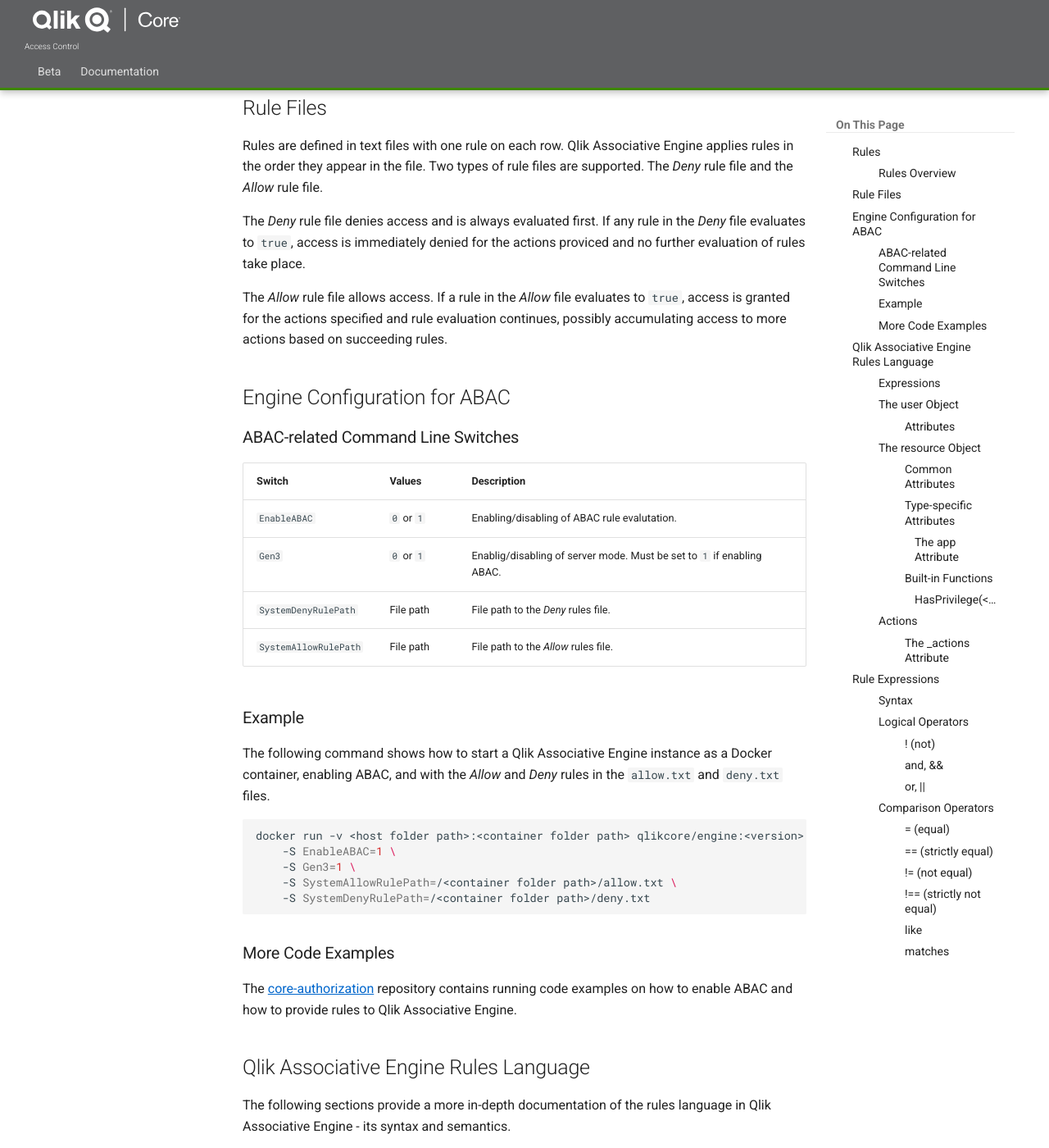
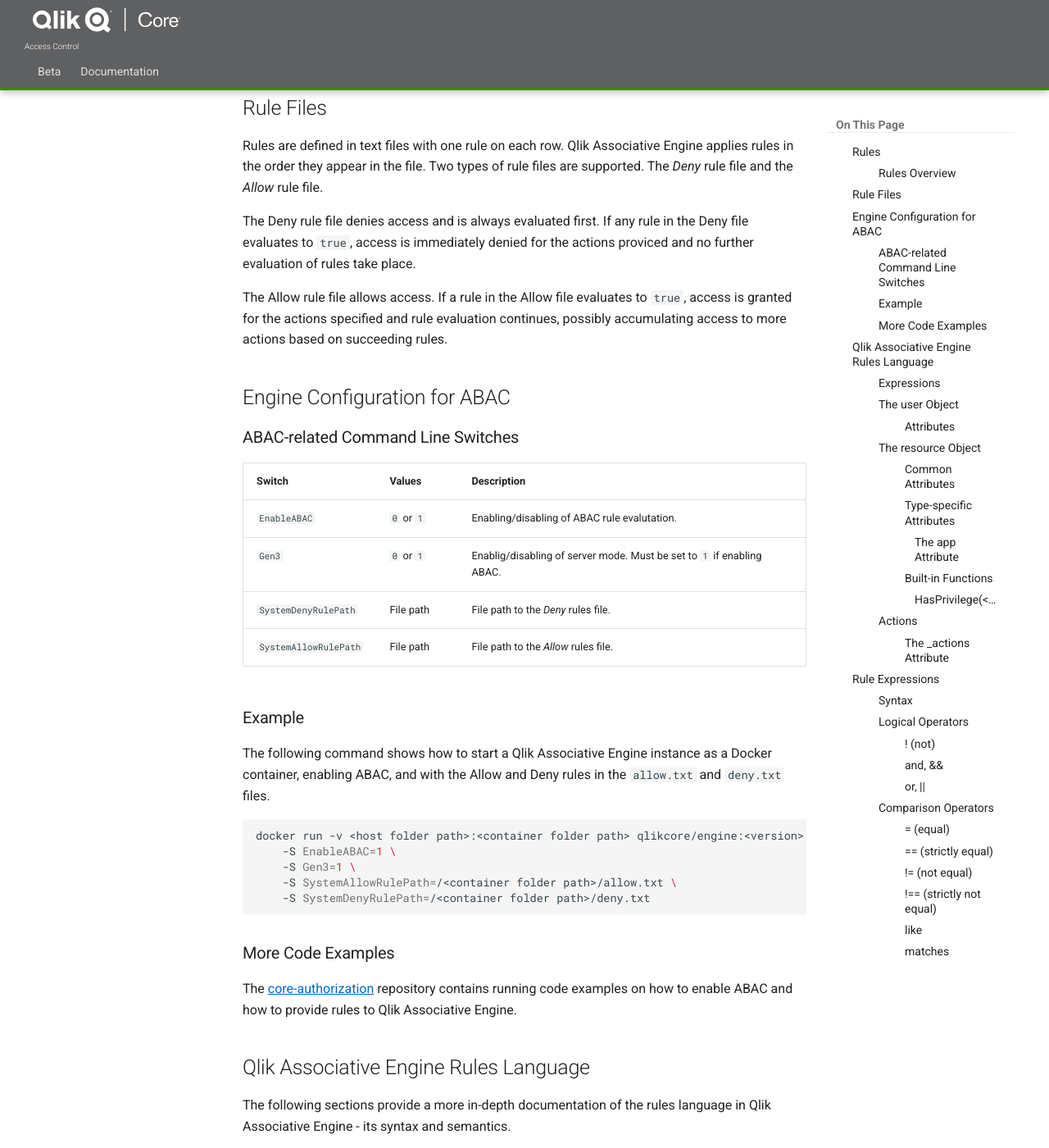
Before and after one commit to qlik-oss/core-website, an MkDocs documentation site: the page built from docs/docs/services/qix-engine/access-control.md, in a window 1280 px wide and 1400 px high, scrolled down 1571 px. Shown: the whole window at 82% size. Built offline with MkDocs 1.6.1 and Material for MkDocs 9.7.7, drawn with Linux system fonts in a browser that asks for light colours; old or Windows-style settings are respelled for this version of MkDocs; some of the changed text lies outside the part shown.

Commit message:
Minor corrections

````diff
--- a/docs/docs/services/qix-engine/access-control.md
+++ b/docs/docs/services/qix-engine/access-control.md
@@ -40,10 +40,10 @@
 Rules are defined in text files with one rule on each row. Qlik Associative Engine applies rules in the order they
 appear in the file. Two types of rule files are supported. The _Deny_ rule file and the _Allow_ rule file.
 
-The _Deny_ rule file denies access and is always evaluated first. If any rule in the _Deny_ file evaluates to `true`,
+The Deny rule file denies access and is always evaluated first. If any rule in the Deny file evaluates to `true`,
 access is immediately denied for the actions proviced and no further evaluation of rules take place.
 
-The _Allow_ rule file allows access. If a rule in the _Allow_ file evaluates to `true`, access is granted for the
+The Allow rule file allows access. If a rule in the Allow file evaluates to `true`, access is granted for the
 actions specified and rule evaluation continues, possibly accumulating access to more actions based on succeeding
 rules.
 
@@ -61,7 +61,7 @@
 ### Example
 
 The following command shows how to start a Qlik Associative Engine instance as a Docker container, enabling ABAC, and
-with the _Allow_ and _Deny_ rules in the `allow.txt` and `deny.txt` files.
+with the Allow and Deny rules in the `allow.txt` and `deny.txt` files.
 
 ```bash
 docker run -v <host folder path>:<container folder path> qlikcore/engine:<version> \
@@ -243,13 +243,13 @@
 Given that `user.country` is `"uk"`, the following rule evaluates to `true` and actions granted to users from UK
 are `read` and `update`:
 
-```py
+```pas
 user.country = "uk" and resource._actions = {"read", "update"}
 ```
 
 Note that granted actions accumulate in order of rules evaluated. Thus
 
-```py
+```pas
 user.country = "uk" and resource._actions = {"read", "update"}
 user.roles = {"developer"} and resource._actions = {"create"}
 ```
````
Also changed, not shown: other parts of docs/docs/services/qix-engine/access-control.md (+1 -1 lines).
